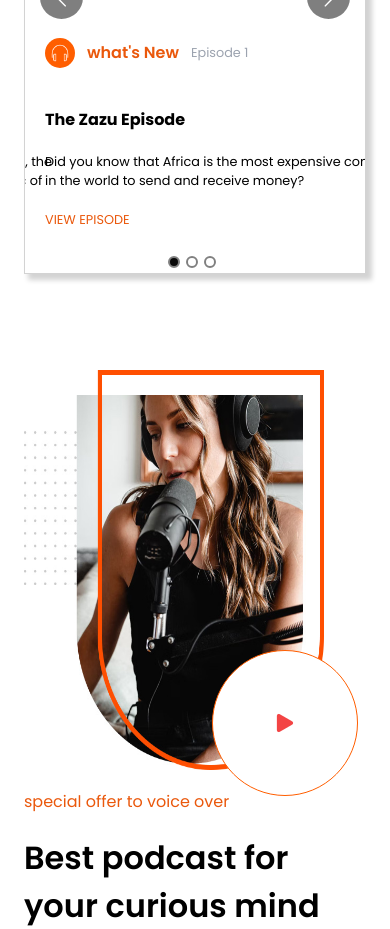
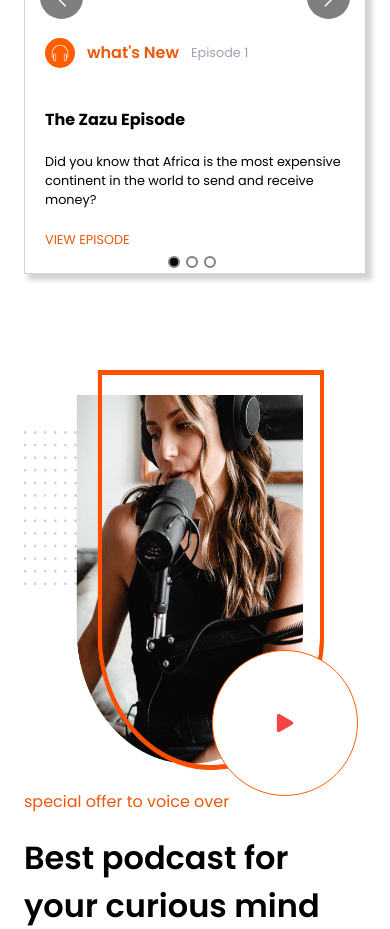
Before and after one commit to vader2k/podcast-app, a React (Vite) app in the folder great-music-talks/: page / in a window 390 px wide. Shown: the part 1160-2089 px from the top of the page. Built offline with nearby package versions, Linux system fonts and the light colour scheme.

Commit message:
final image test

```diff
--- a/great-music-talks/src/components/Episodes.jsx
+++ b/great-music-talks/src/components/Episodes.jsx
@@ -59,7 +59,7 @@ const Episodes = () => {
             <h2 className={`font-bold sm:text-[1.2rem] text-[1rem] sm:px-5 px-5`}>
               The Zazu Episode
             </h2>
-            <p className='pt-5 sm:px-5 px-5 text-[0.8rem]'>
+            <p className='pt-5 sm:px-5 px-5 text-[0.8rem] max-w-[350px]'>
               Did you know that Africa is the most expensive continent in the world to send and receive money?
             </p>
             <p className='pt-5  sm:px-5 px-5 text-[0.8rem] text-orange-600'>
@@ -81,7 +81,7 @@ const Episodes = () => {
             <h2 className={`font-bold sm:text-[1.2rem] text-[1rem] sm:px-5 px-5`}>
               Depressed?
             </h2>
-            <p className='pt-5 sm:px-5 px-5 text-[0.8rem]'>
+            <p className='pt-5 sm:px-5 px-5 text-[0.8rem] max-w-[350px]'>
               Even the Good things can be depressin too. Be obsrvant, do not sweep You under the carpet. Love and light.
             </p>
             <p className='pt-5  sm:px-5 px-5 text-[0.8rem] text-orange-600'>
@@ -104,7 +104,7 @@ const Episodes = () => {
             <h2 className={`font-bold sm:text-[1.2rem] text-[1rem] sm:px-5 px-5`}>
               How to stay relevant
             </h2>
-            <p className='pt-5 sm:px-5 px-5 text-[0.8rem]'>
+            <p className='pt-5 sm:px-5 px-5 text-[0.8rem] max-w-[350px]'>
               Just like fashion, entreprenureship and technology, the quality of music that appeals to the general public of this age.
             </p>
             <p className='pt-5  sm:px-5 px-5 text-[0.8rem] text-orange-600'>
```
